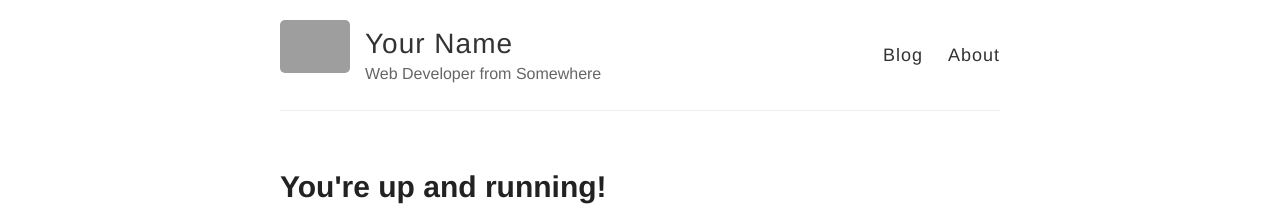
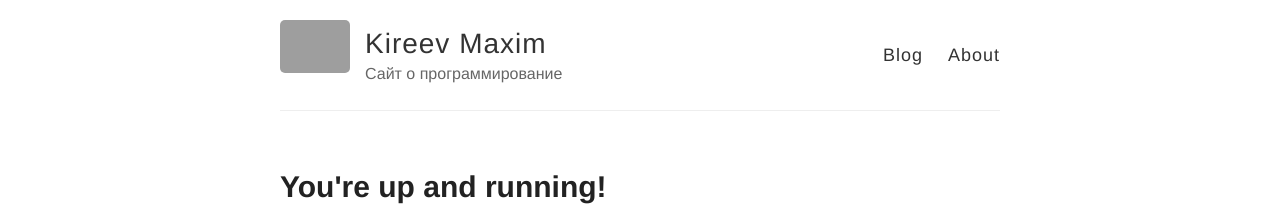
Before and after one commit to Rattlhead/rattlhead.github.io, a Jekyll site: the page built from _posts/2014-3-3-Hello-World.md, in a window 1280 px wide. Shown: the top 222 px of the page. Built offline with Jekyll 4.4.1, drawn with Linux system fonts in a browser that asks for light colours; grey boxes are pictures that could not be loaded.

Commit message:
Update _config.yml

```diff
--- a/_config.yml
+++ b/_config.yml
@@ -3,10 +3,10 @@
 #
 
 # Name of your site (displayed in the header)
-name: Your Name
+name: Kireev Maxim
 
 # Short bio or description (displayed in the header)
-description: Web Developer from Somewhere
+description: Сайт о программирование
 
 # URL of your avatar or profile pic (you could use your GitHub profile pic)
 avatar: https://raw.githubusercontent.com/barryclark/jekyll-now/master/images/jekyll-logo.png
```
